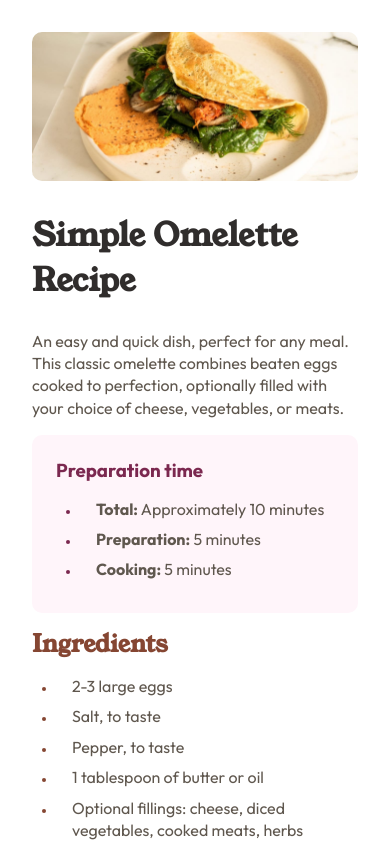
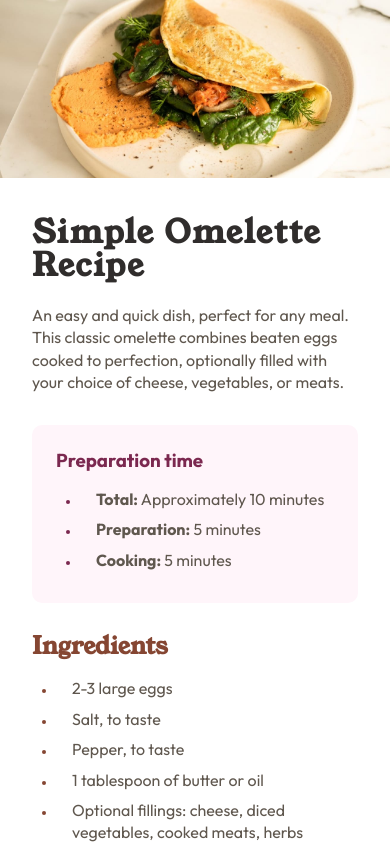
Before and after one commit to hellcsaba/recipe-page, a plain HTML site: page index.html in a window 390 px wide. Shown: the top 847 px of the page. Drawn offline with Linux system fonts and the light colour scheme.

Commit message:
Polish desktop and mobile view, update README and add screenshots of the recipe page (mobile, desktop view)

```diff
--- a/index.css
+++ b/index.css
@@ -29,7 +29,7 @@ body {
 }
 
 .recipe-article {
-    padding: 2rem;
+    padding: 2.4rem;
     background-color: var(--white);
     border-radius: 20px;
     max-width: 45rem;
@@ -42,14 +42,21 @@ body {
 
 .recipe-title {
     font-family: 'Young serif', sans-serif;
-    font-size: 2rem;
+    font-size: 2.2rem;
     color: var(--stone-900);
     line-height: normal;
+    letter-spacing: 0.1rem;
+    margin: 1.3rem 0;
+}
+
+.recipe-description {
+    padding-bottom: 1rem;
 }
 
 .prep-time-section {
     background-color: var(--rose-50);
     padding: 1.5rem 1.5rem 1rem 1.5rem;
+    margin-bottom: 2rem;
     border-radius: 10px;
 }
 
@@ -133,9 +140,36 @@ hr {
 @media (max-width: 45rem){
     body {
         margin: 0;
+        padding: 0;
     }
 
     .recipe-article {
         border-radius: 0px;
+        padding: 0 0 2rem 0;
+    }
+
+    .recipe-header-content,
+    .prep-time-section,
+    .ingredients-section,
+    .instructions-section,
+    hr {
+        margin: 2rem;
+    }
+
+    .recipe-title {
+        font-size: 2rem;
+        line-height: 2.1rem;
+    }
+
+    .recipe-image {
+        border-radius: 0;
+    }
+
+    .recipe-description {
+        padding-bottom: 0;
+    }
+
+    .nutrition-section {
+        margin: 2rem 2rem 0 2rem;
     }
 }
--- a/index.html
+++ b/index.html
@@ -16,7 +16,7 @@
     <title>Recipe page</title>
   </head>
   <body>
-    <main>
+    <main class="recipe-page">
       <article class="recipe-article">
         <header class="recipe-header">
           <img
@@ -24,12 +24,14 @@
             src="./assets/images/image-omelette.jpeg"
             alt="Omelette photo"
           />
-          <h1 class="recipe-title">Simple Omelette Recipe</h1>
-          <p class="recipe-description">
-            An easy and quick dish, perfect for any meal. This classic omelette
-            combines beaten eggs cooked to perfection, optionally filled with
-            your choice of cheese, vegetables, or meats.
-          </p>
+          <div class="recipe-header-content">
+            <h1 class="recipe-title">Simple Omelette Recipe</h1>
+            <p class="recipe-description">
+              An easy and quick dish, perfect for any meal. This classic
+              omelette combines beaten eggs cooked to perfection, optionally
+              filled with your choice of cheese, vegetables, or meats.
+            </p>
+          </div>
         </header>
         <section class="prep-time-section">
           <h3 class="prep-time-title">Preparation time</h3>
```
Also changed, not shown: desktop-view.png (added), mobile-view.png (added), preview.jpg (deleted), 3 other files.
